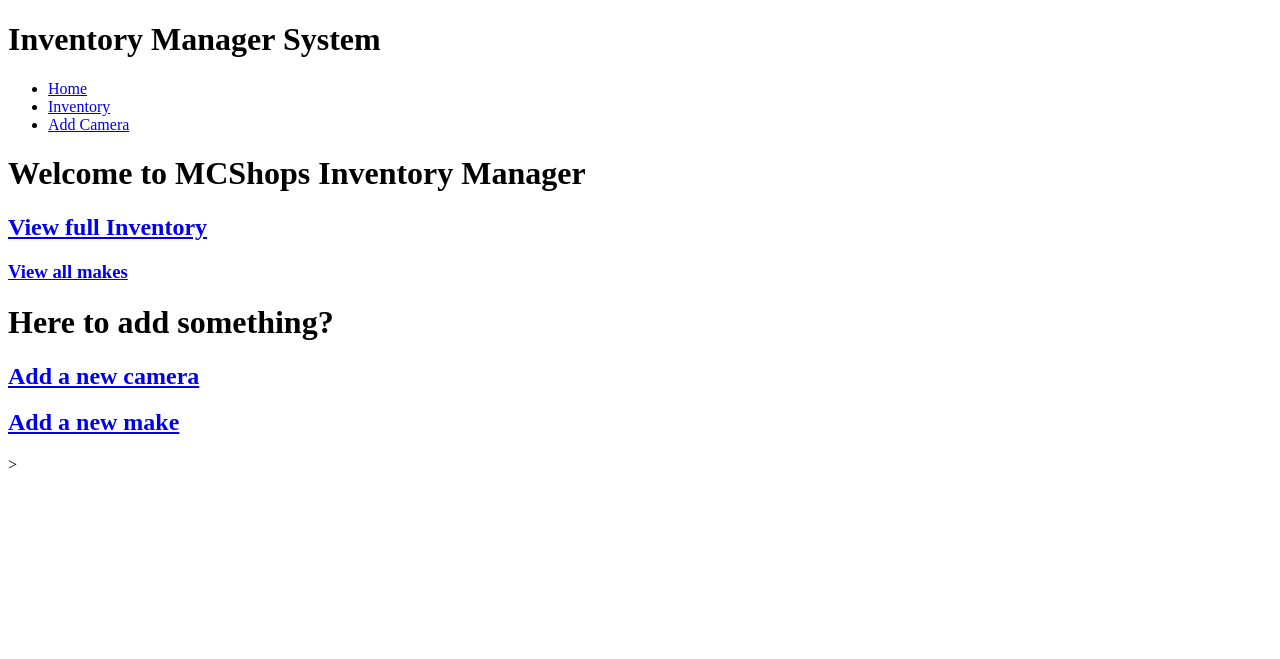
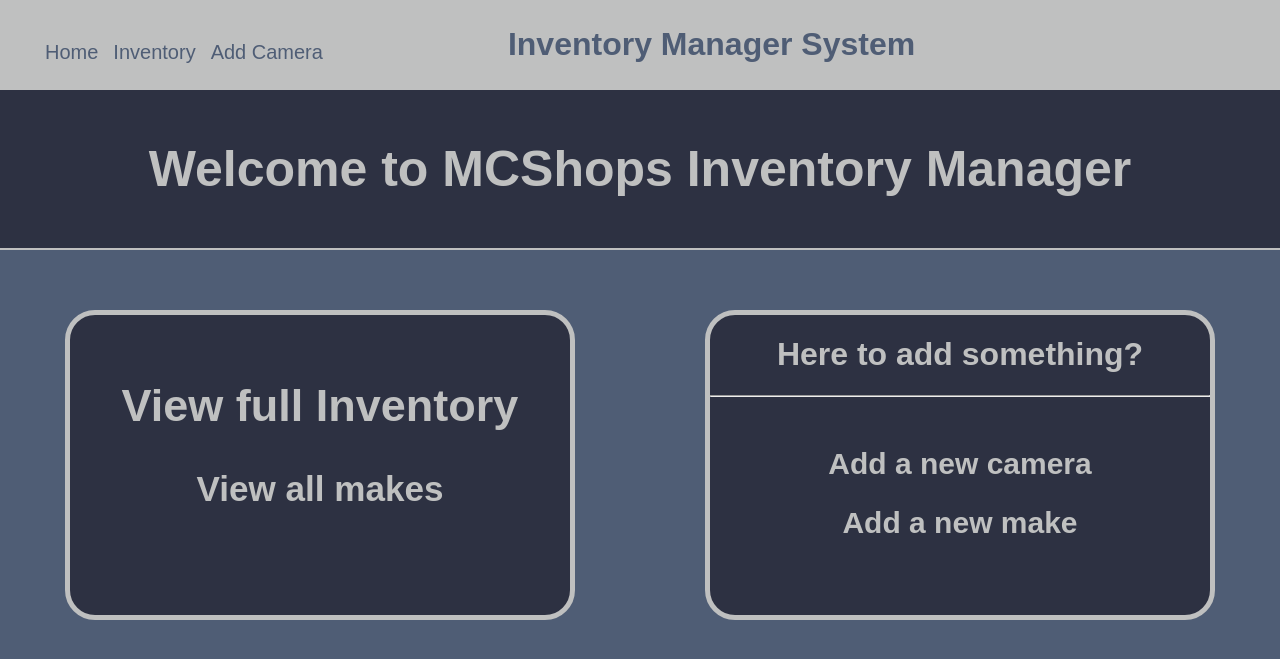
Before and after one commit to MCardwe/camera_shop_project, a Flask app: page / in a window 1280 px wide. Shown: the top 659 px of the page. Run offline with Flask 2, Linux system fonts and the light colour scheme.

Commit message:
finished styling homepage and header

```diff
--- /dev/null
+++ b/static/footer.css
@@ -0,0 +1,4 @@
+/* .footer_container {
+    background-color: #BFC0C0;
+
+} */
--- /dev/null
+++ b/static/header.css
@@ -0,0 +1,38 @@
+.header_container {
+    background-color: #BFC0C0;
+    color: #4F5D75;
+    width: 100%;
+    padding: 5px;
+}
+
+.header_container {
+    text-align: center;
+    display: flex;
+}
+
+.header_container > h1 {
+    margin-left: 170px;
+    text-align: center;
+    font-family: Bebas Neue, sans-serif;
+}
+
+.navigation > ul {
+    margin-top: 36px;
+    list-style: none;
+    display: flex;
+}
+
+.navigation > ul > li {
+    margin-right: 15px;
+    font-size: 20px;
+}
+
+.navigation > ul > li > a {
+    color: #4F5D75;
+    text-decoration: none;
+    font-family: Bebas Neue, sans-serif;
+}
+
+.navigation > ul > li > a:hover {
+    color: #EF8354;
+}
--- /dev/null
+++ b/static/homepage.css
@@ -0,0 +1,68 @@
+.home_header_container > h1{
+    text-align: center;
+    margin-top: 0px;
+    margin-bottom: 0px;
+    font-size: 50px;
+    color: #BFC0C0;
+    font-family: Bebas Neue, sans-serif;
+    background-color: #2D3142;
+    padding: 50px;
+    border-bottom: 2px solid #BFC0C0;
+
+}
+
+.homepage_links {
+    display: flex;
+    font-family: Bebas Neue, sans-serif;
+}
+
+.homepage_links > div {
+    margin:auto;
+    margin-top: 60px;
+    background-color: #2D3142;
+    height: 300px;
+    width: 500px;
+    text-align: center;
+    border-radius: 30px;
+    border: 5px solid #BFC0C0;
+}
+
+.new_options {
+    margin-top: 50px;
+    font-size: 20px;
+}
+
+.new_options > h2 > a {
+    color: #BFC0C0;
+    text-decoration: none;
+}
+
+.new_options > h2 >a:hover {
+    color: #EF8354;
+}
+
+.view_options {
+    font-size: 30px;
+}
+
+.view_options > h2 {
+    margin-top: 65px;
+}
+
+.view_options > h2 >a{
+    color: #BFC0C0;
+    text-decoration: none;
+}
+
+.view_options > h2 >a:hover {
+    color: #EF8354;
+}
+
+.view_options > h3 >a{
+    color: #BFC0C0;
+    text-decoration: none;
+}
+
+.view_options > h3 >a:hover {
+    color: #EF8354;
+}
--- a/static/style.css
+++ b/static/style.css
@@ -1,4 +1,18 @@
 
 .stock_count_yellow {
+    color: yellow;
+}
 
+.stock_count_green {
+    color: green;
 }
+
+.stock_count_red {
+    color: red;
+}
+
+body {
+    margin: 0;
+    background-color: #4F5D75;
+    color: #BFC0C0;
+}
--- a/templates/base.html
+++ b/templates/base.html
@@ -5,10 +5,16 @@
     <meta http-equiv="X-UA-Compatible" content="IE=edge">
     <meta name="viewport" content="width=device-width, initial-scale=1.0">
     <link rel="stylesheet" href="/static/style.css">
+    <link rel="stylesheet" href="/static/header.css">
+    <link rel="stylesheet" href="/static/footer.css">
+    <link rel="stylesheet" href="/static/homepage.css">
+    <link rel="stylesheet" href="/static/inventory_page.css">
+    <link rel="preconnect" href="https://fonts.googleapis.com">
+    <link rel="preconnect" href="https://fonts.gstatic.com" crossorigin>
+    <link href="https://fonts.googleapis.com/css2?family=Caveat&family=League+Spartan:wght@100&display=swap" rel="stylesheet">
     <title>Inventory Manager</title>
 </head>
 <header class="header_container">
-    <h1>Inventory Manager System</h1>
     <nav class="navigation">
         <ul>
             <li><a href='/'>Home</a></li>
@@ -16,9 +22,14 @@
             <li><a href='/cameras/new'>Add Camera</a></li>
         </ul>
     </nav>
+    <h1>Inventory Manager System</h1>
 </header>
 <body>
     {% block content %}
     {% endblock %}
 </body>
+
+<!-- <footer class="footer_container">
+    <h2>Max's Fantastic Inventory Manager</h2>
+</footer> -->
 </html>
--- a/templates/cameras/index.html
+++ b/templates/cameras/index.html
@@ -10,7 +10,8 @@
         <p><b>Type :</b> {{camera.type}} <b>Description:</b> {{camera.description}} <b>ID:</b> {{camera.id}}</p>
         <p><b>Buying Price:</b> £{{camera.buy_price}}</p>
         <p><b>Selling Price:</b> £{{camera.sell_price}}</p>
-        <p class="stock_count"><b>Stock Count:</b> {{camera.stock}}</p>
+        <p><b>Stock Count:</b> <i {% if camera.stock > 6 %}
+            class='stock_count_green' {% elif camera.stock < 3 %} class="stock_count_red" {% else %} class="stock_count_yellow {% endif %}>{{camera.stock}}</i></p>
     {% endfor %}
 </div>
 
--- a/templates/index.html
+++ b/templates/index.html
@@ -1,18 +1,24 @@
 {% extends "base.html" %}
 
 {% block content %}
+
     <div class="home_header_container">
         <h1>Welcome to MCShops Inventory Manager</h1>
     </div>
 
-    <div>
+    <div class="homepage_links">
+        <div class="view_options">
             <h2><a href='/cameras'>View full Inventory</a></h2>
             <h3><a href='/makes'>View all makes</a></h3>
         </div>
 
         <div>
             <h1>Here to add something?</h1>
+            <hr>
+            <div class="new_options">
                 <h2><a href='/cameras/new'>Add a new camera</a></h2>
-        <h2><a href='/makes/new'>Add a new make</a></h2>>
+                <h2><a href='/makes/new'>Add a new make</a></h2>
+            </div>
+        </div>
     </div>
 {% endblock %}
--- a/templates/makes/show.html
+++ b/templates/makes/show.html
@@ -13,13 +13,10 @@
         <p><b>Buying Price:</b> £{{camera.buy_price}}</p>
         <p><b>Selling Price:</b> £{{camera.sell_price}}</p>
         <p class="stock_count"><b>Stock Count:</b> {{camera.stock}}</p>
-
-        {% else %}
-        {% set no_cameras = True %}
         {% endif %}
     {% endfor %}
 
-    {% if no_cameras %}
+    {% if no_cameras == True %}
         <hr>
         <h3>Oh dear, looks like we haven't got any cameras in stock from {{make.name}}</h3>
     {% endif %}
```
Also changed, not shown: controllers/makes_controller.py (+8 -0 lines), static/inventory_page.css (added). Lines whose indentation alone changed are shown as unchanged.
